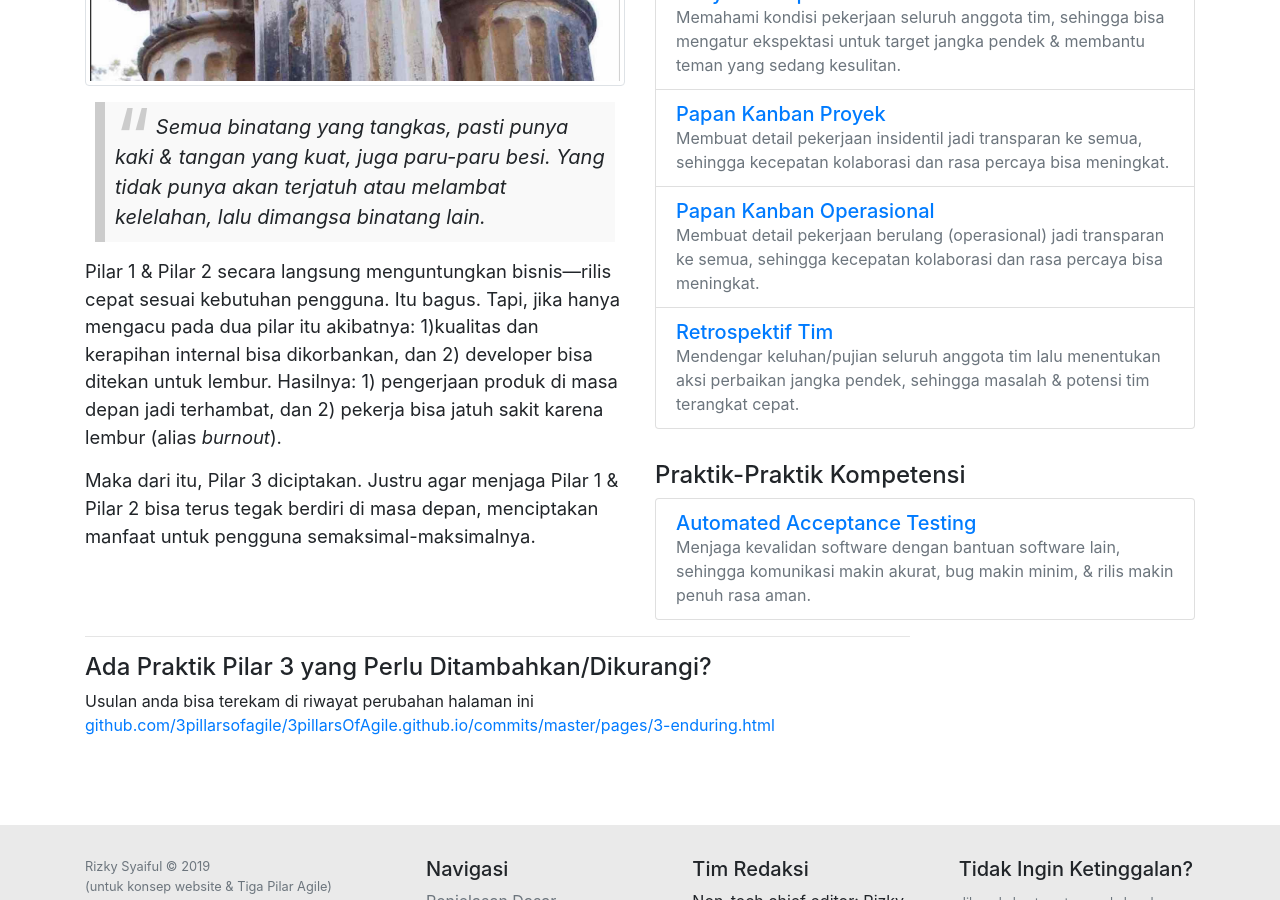
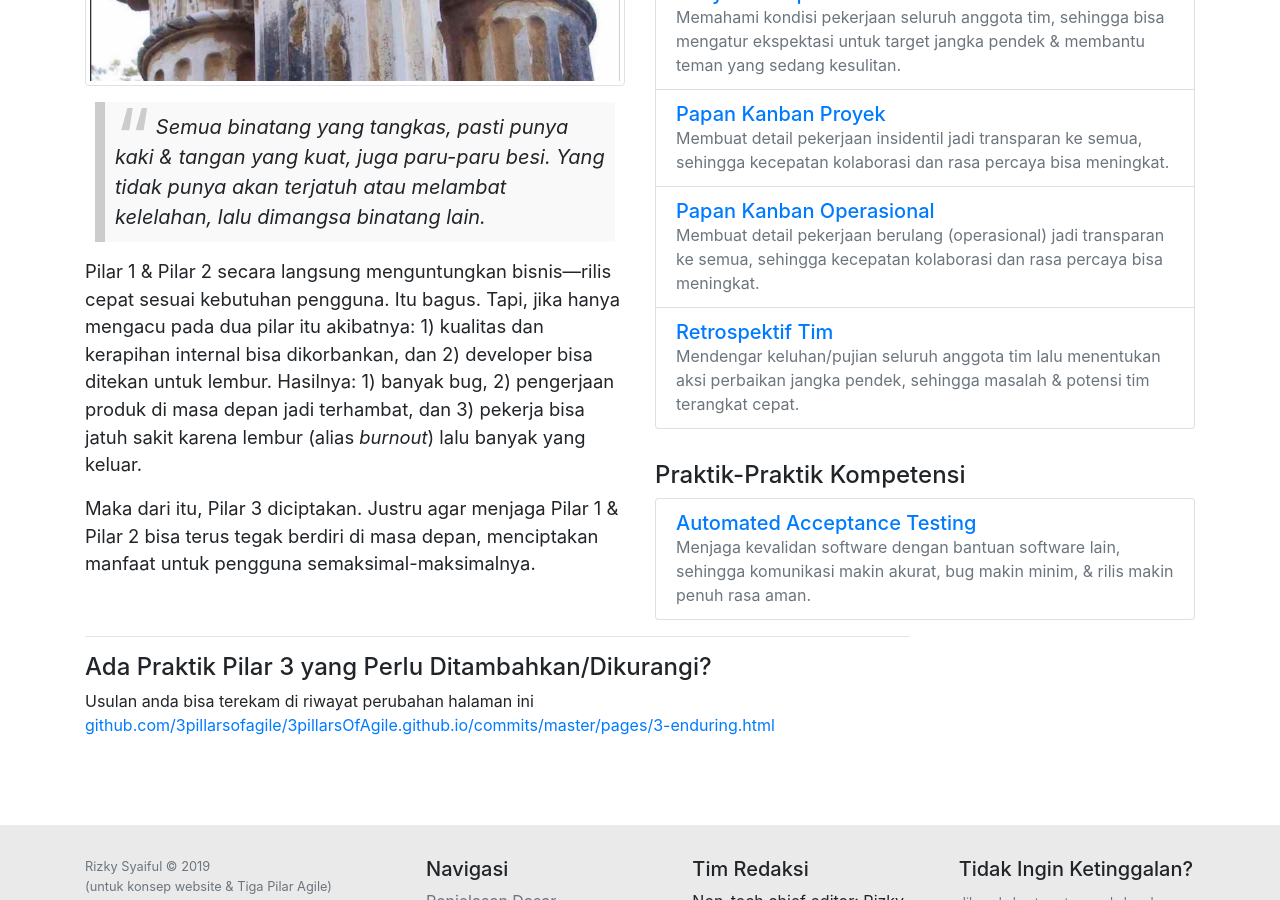
Before and after one commit to 3pillarsofagile/3pillarsOfAgile.github.io, a Jekyll site: the page built from pages/3-enduring.html, in a window 1280 px wide and 900 px high, scrolled down 425 px. Built offline with Jekyll 4.4.1, drawn with Linux system fonts in a browser that asks for light colours; comment, search, counter and statistics services are not loaded.

Commit message:
update desc in Enduring

```diff
--- a/pages/3-enduring.html
+++ b/pages/3-enduring.html
@@ -16,7 +16,7 @@ layout: default
             </p>
         </blockquote>
         <p>
-            Pilar 1 & Pilar 2 secara langsung menguntungkan bisnis&mdash;rilis cepat sesuai kebutuhan pengguna. Itu bagus. Tapi, jika hanya mengacu pada dua pilar itu akibatnya: 1)kualitas dan kerapihan internal bisa dikorbankan, dan 2) developer bisa ditekan untuk lembur. Hasilnya: 1) pengerjaan produk di masa depan jadi terhambat, dan 2) pekerja bisa jatuh sakit karena lembur (alias <em>burnout</em>).
+            Pilar 1 & Pilar 2 secara langsung menguntungkan bisnis&mdash;rilis cepat sesuai kebutuhan pengguna. Itu bagus. Tapi, jika hanya mengacu pada dua pilar itu akibatnya: 1) kualitas dan kerapihan internal bisa dikorbankan, dan 2) developer bisa ditekan untuk lembur. Hasilnya: 1) banyak bug, 2) pengerjaan produk di masa depan jadi terhambat, dan 3) pekerja bisa jatuh sakit karena lembur (alias <em>burnout</em>) lalu banyak yang keluar.
         </p>
         <p>
             Maka dari itu, Pilar 3 diciptakan. Justru agar menjaga Pilar 1 & Pilar 2 bisa terus tegak berdiri di masa depan, menciptakan manfaat untuk pengguna semaksimal-maksimalnya.
```
